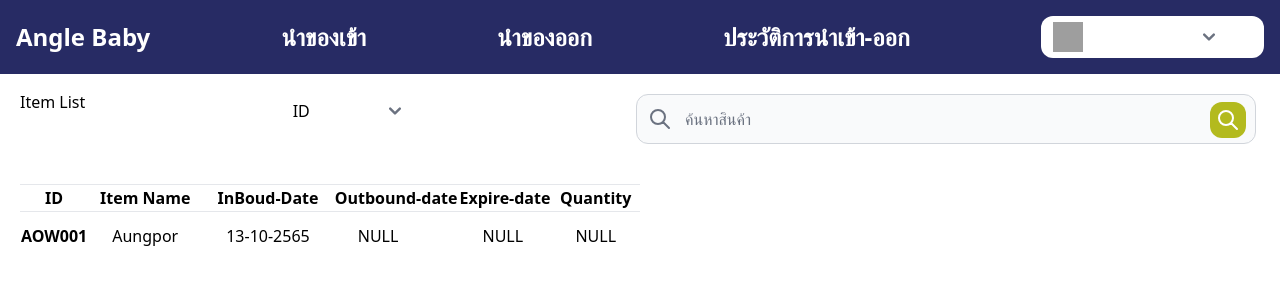
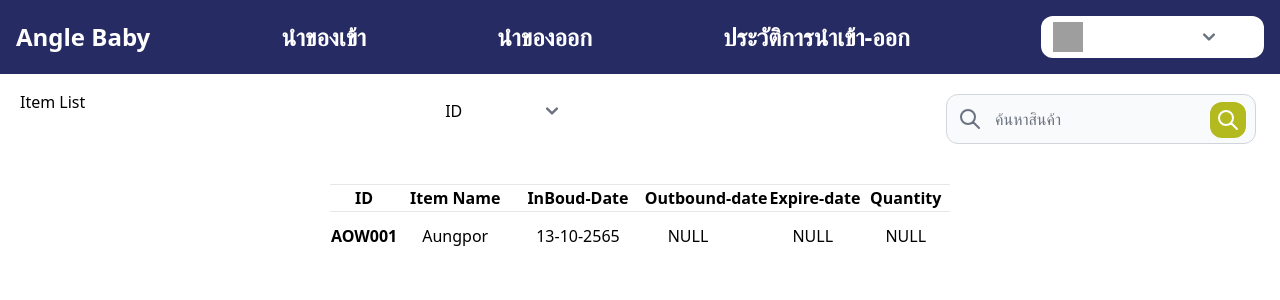
Before and after one commit to KenzieLeonic/testmirror, a Vue app in the folder app/: page / in a window 1280 px wide. Shown: the top 300 px of the page. Built offline with nearby package versions, Linux system fonts and the light colour scheme; grey boxes are pictures that could not be loaded.

Commit message:
HomeView update

```diff
--- a/app/src/views/HomeView.vue
+++ b/app/src/views/HomeView.vue
@@ -1,13 +1,15 @@
 <template >
   <div class="p-5 pt-4 flex flex-wrap justify-between">
+    <div>
       <h1>Item List</h1>
+    </div>
 
     <div class="">
           <div class="bg-white rounded-xl">
-            <a class="container flex flex-wrap justify-between items-center">
+            <a class="container flex flex-wrap ">
               <div class="ml-auto pr-9">
                 <select class="ml-3 rounded-lg bg-transparent border-transparent">
-                  <option disabled value="">ประเภท Iten </option>
+                  <option disabled value="">ประเภท Item </option>
                   <option value="profile">ID</option>
                   <option value="setting">Name</option>
                   <option value="logOut">Quantity</option>
@@ -17,7 +19,7 @@
           </div>
     </div>
 
-    <form class="w-2/4 m-1">
+      <form class="w-1/4 m-1">
         <label for="default-search" class="mb-2 text-sm font-medium text-gray-900 sr-only">Search</label>
         <div class="relative">
           <div class="flex absolute inset-y-0 left-0 items-center pl-3 pointer-events-none">
@@ -42,8 +44,7 @@
       </form>
   </div>
 
-  <div class="container-fluid">
-    <div class="p-5 pt-4 flex flex-wrap justify-between">
+  <div class=" p-5 pt-4 flex flex-wrap justify-center">
     <table class="table">
       <thead>
         <tr class="border-t">
@@ -67,7 +68,7 @@
       </tbody>
     </table>
   </div>
-  </div>
+
 
 
 </template>
```
Also changed, not shown: app/src/views/TestView.vue (added). Lines whose indentation alone changed are shown as unchanged.
